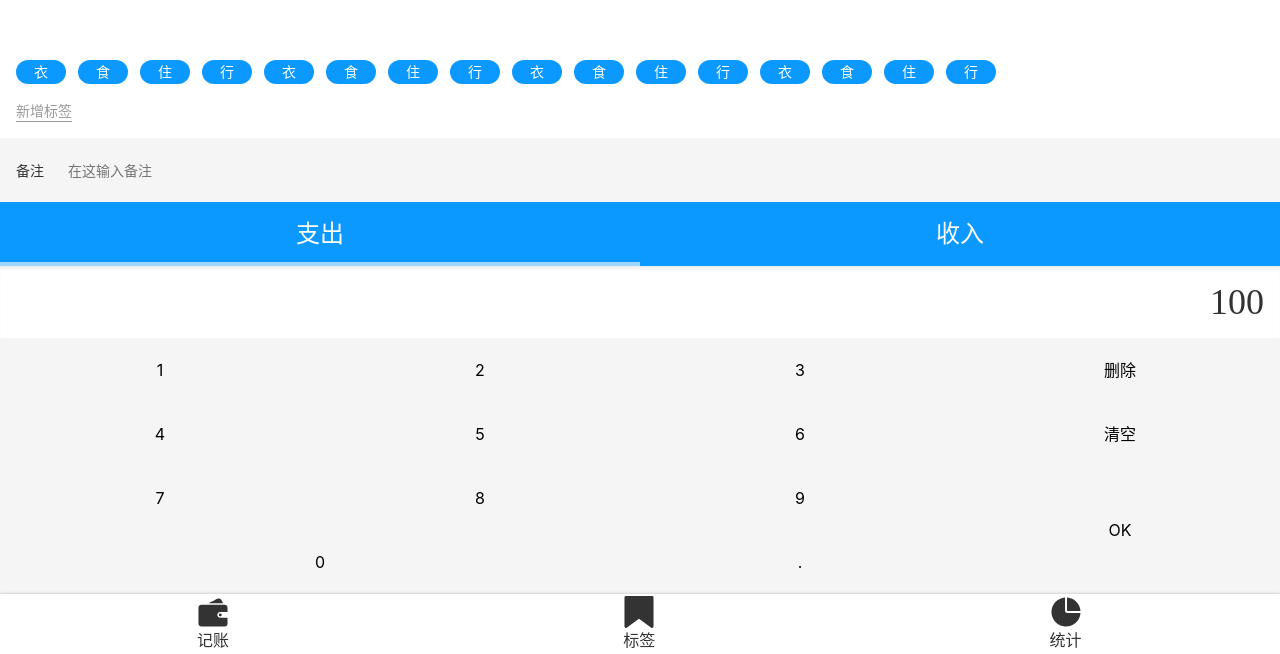
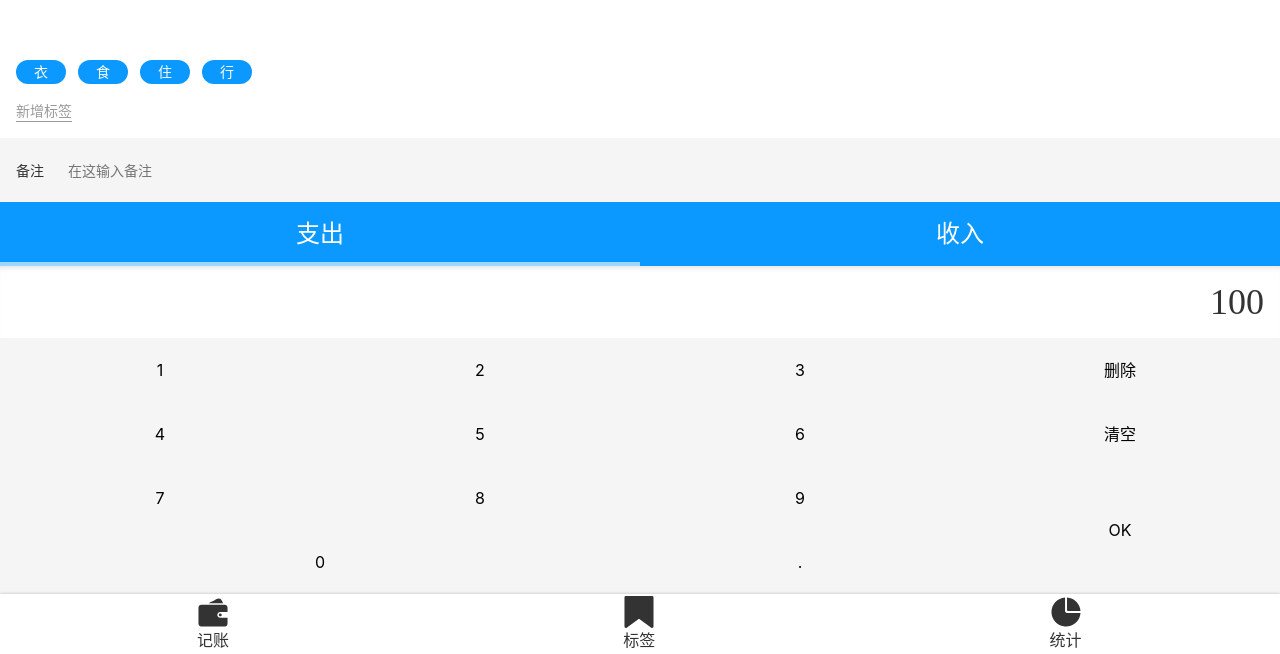
Before and after one commit to jiangyongting0810/morney-live-list, a Vue app: page /#/Money in a window 1280 px wide. Shown: the part 146-800 px from the top of the page. Built offline with nearby package versions, Linux system fonts and the light colour scheme.

Commit message:
使用JS实现了一个组件

```diff
--- a/package.json
+++ b/package.json
@@ -9,7 +9,7 @@
     "lint": "vue-cli-service lint"
   },
   "dependencies": {
-    "core-js": "3.15.2",
+    "core-js": "^3.4.4",
     "register-service-worker": "1.7.2",
     "svg-sprite-loader-mod": "^4.1.6-mod1",
     "svgo-loader": "^3.0.1",
--- a/src/components/Money/Tags.vue
+++ b/src/components/Money/Tags.vue
@@ -4,18 +4,6 @@
       <button>新增标签</button>
     </div>
     <ul class="current">
-      <li>衣</li>
-      <li>食</li>
-      <li>住</li>
-      <li>行</li>
-      <li>衣</li>
-      <li>食</li>
-      <li>住</li>
-      <li>行</li>
-      <li>衣</li>
-      <li>食</li>
-      <li>住</li>
-      <li>行</li>
       <li>衣</li>
       <li>食</li>
       <li>住</li>
--- a/src/components/Money/Types.vue
+++ b/src/components/Money/Types.vue
@@ -1,15 +1,37 @@
 <template>
   <div>
     <ul class="types">
-      <li class="selected">支出</li>
-      <li>收入</li>
+      <li :class="type === '-'  && 'selected'"
+      @click="selectType('-')">支出</li>
+      <li :class="type === '+' &&'selected'"
+      @click="selectType('+')">收入</li>
     </ul>
   </div>
 </template>
 
-<script lang="ts">
+<script>
 export default {
-  name: 'Types'
+  name: 'Types',
+  props: ['xxx'],
+  // eslint-disable-next-line @typescript-eslint/explicit-module-boundary-types
+  data() {
+    return {
+      type: '-'
+    }
+  },
+  // eslint-disable-next-line @typescript-eslint/explicit-module-boundary-types
+  mounted() {
+    console.log(this.xxx)
+  },
+  methods: {
+    // eslint-disable-next-line @typescript-eslint/explicit-module-boundary-types
+    selectType(type) {
+      if (type !== '-' && type !== '+'){
+        throw new Error('type is unknown')
+      }
+      this.type = type
+    }
+  }
 };
 </script>
 
--- a/src/views/Money.vue
+++ b/src/views/Money.vue
@@ -2,7 +2,7 @@
   <div>
     <Layout class-prefix="layout">
       <NumberPad/>
-      <Types/>
+      <Types xxx="hi"/>
       <Notes/>
       <Tags/>
 
```
Also changed, not shown: 1 other file (tests, documents, lock files or other folders).
